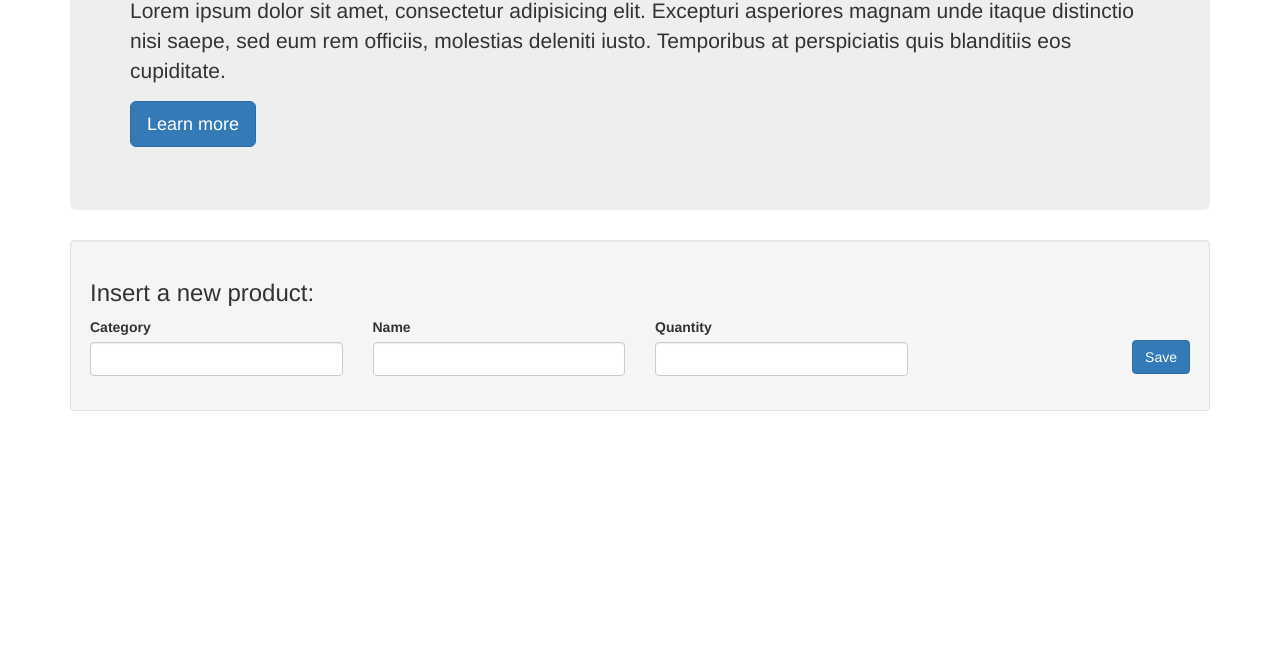
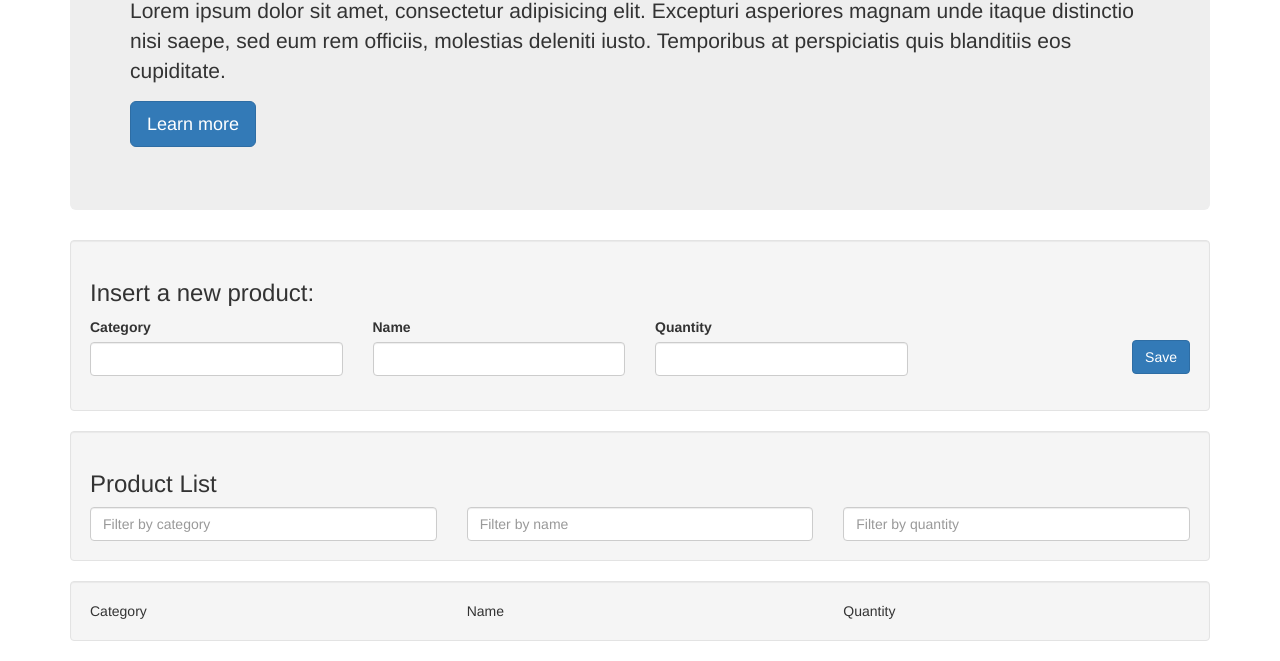
Before and after one commit to linkmesrl/angularjs-quickstart, a website: page src/index.html in a window 1280 px wide. Shown: the part 201-862 px from the top of the page. Before the commit the page ends 800 px from the top, so only its background shows below. Drawn offline with Linux system fonts and the light colour scheme.

Commit message:
Layout Done

```diff
--- a/src/index.html
+++ b/src/index.html
@@ -66,6 +66,31 @@
                 </form>
             </div>
         </div>
+        <div class="well">
+            <div class="row">
+                <div class="col-xs-12">
+                    <h3>Product List</h3>
+                </div>
+            </div>
+            <div class="row">
+                <div class="col-sm-4">
+                    <input class="form-control" type="text" placeholder="Filter by category"/>
+                </div>
+                <div class="col-sm-4">
+                    <input class="form-control" type="text" placeholder="Filter by name"/>
+                </div>
+                <div class="col-sm-4">
+                    <input class="form-control" type="text" placeholder="Filter by quantity"/>
+                </div>
+            </div>
+        </div>
+        <div class="well">
+            <div class="row">
+                <div class="col-sm-4">Category</div>
+                <div class="col-sm-4">Name</div>
+                <div class="col-sm-4">Quantity</div>
+            </div>
+        </div>
     </div>
 </body>
 </html>
```
